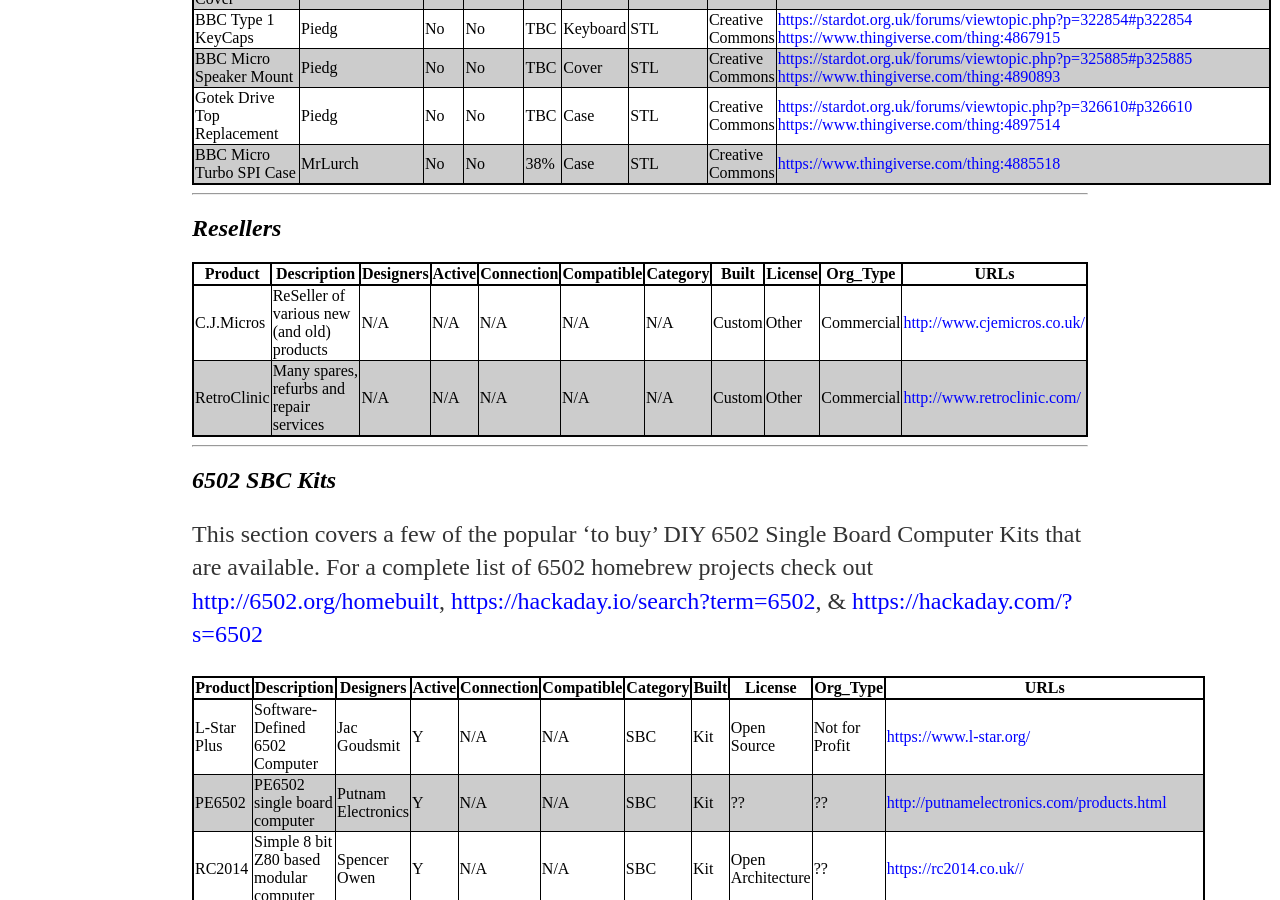
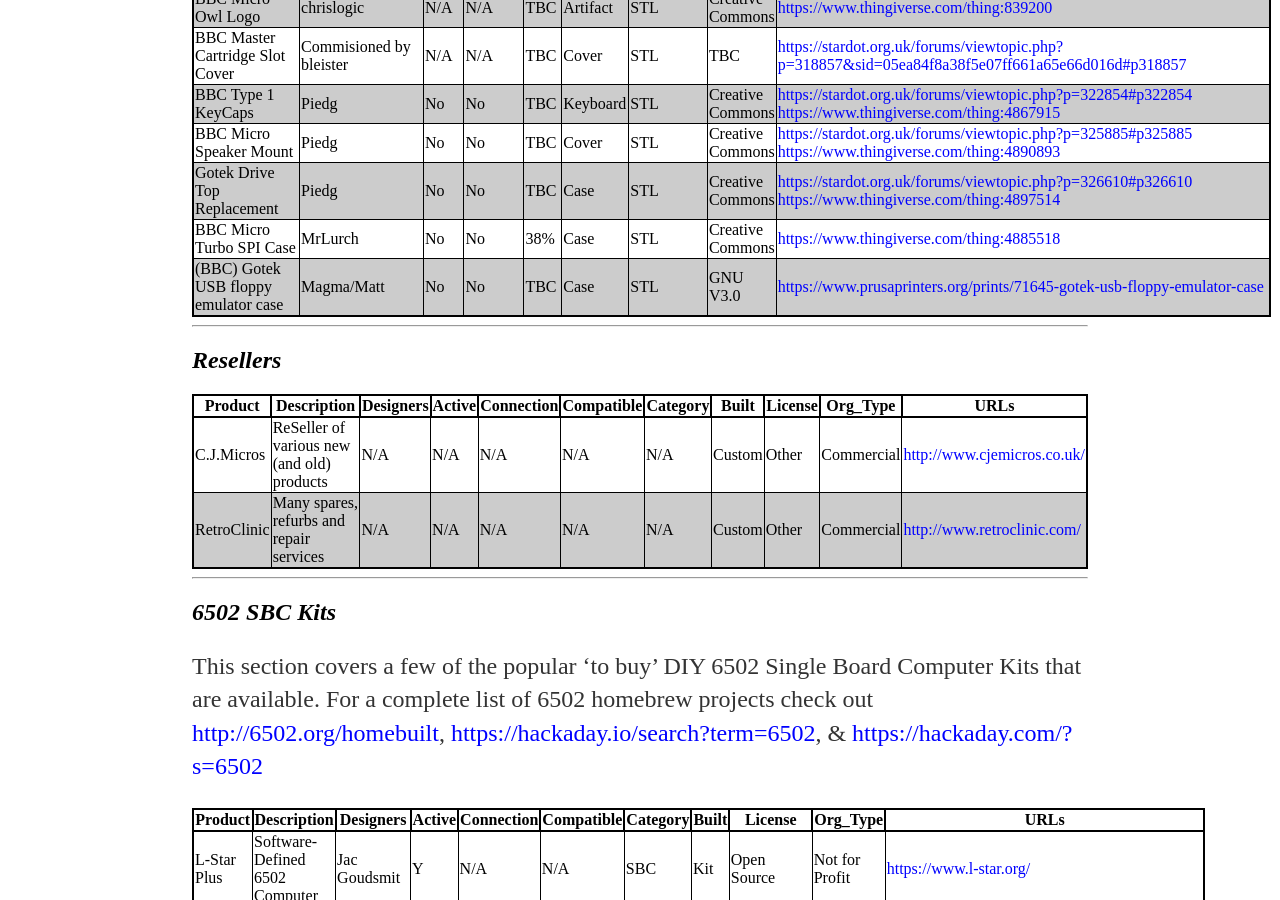
Before and after one commit to elminster/elminster.github.io, a Jekyll site: the page built from hardware.md, in a window 1280 px wide and 900 px high, scrolled down 11748 px. Built offline with Jekyll 4.4.1, drawn with Linux system fonts in a browser that asks for light colours; some of the changed text lies outside the part shown.

Commit message:
Gotek 3dprint case,  Monster Joystick Case Remix

```diff
--- a/hardware.md
+++ b/hardware.md
@@ -226,6 +226,7 @@
 |---------------------|-----------|--------|------------|------------|----------|-------|---------|------|
 PiTubeDirect Case | aerobaticant | N/A | Yes | 10-20% | Case | STL | Creative Commons | <https://www.thingiverse.com/thing:4131308> |
 Joystick Adapter Case for Monster Joystick adapter | Tom_DD | N/A | N/A | TBC | Case | STL | Creative Commons | <https://www.thingiverse.com/thing:3320298> |
+BBC Micro Joystick Adapter Case (REMIX) | Pledg | N/A | N/A | TBC | Case | STL | Creative Commons | https://www.thingiverse.com/thing:4917665 |
 3.5" Drive Bay Gotek Floppy Emulator Bracket |Tom_DD | N/A | N/A | TBC | Drive Bracket | STL | Creative Commons | <https://www.thingiverse.com/thing:3387674> |
 Acorn Electron Transformer Box | DigitalDunc | N/A | N/A | TBC | Case | STL | Creative Commons | <https://www.thingiverse.com/thing:3563581> |
 Acorn Electron Edge Connector Cover | DigitalDunc | No | No | TBC | Cover | STL/FCStd | Creative Commons | <https://www.thingiverse.com/thing:3561356> |
@@ -244,6 +245,7 @@
 BBC Micro Speaker Mount | Piedg | No | No | TBC | Cover | STL | Creative Commons | <https://stardot.org.uk/forums/viewtopic.php?p=325885#p325885> <https://www.thingiverse.com/thing:4890893>|
 Gotek Drive Top Replacement | Piedg | No | No | TBC | Case | STL | Creative Commons | <https://stardot.org.uk/forums/viewtopic.php?p=326610#p326610> <https://www.thingiverse.com/thing:4897514>|
 BBC Micro Turbo SPI Case | MrLurch | No | No | 38% | Case | STL | Creative Commons | <https://www.thingiverse.com/thing:4885518>|
+ (BBC) Gotek USB floppy emulator case  | Magma/Matt | No | No | TBC | Case | STL | GNU V3.0 | <https://www.prusaprinters.org/prints/71645-gotek-usb-floppy-emulator-case>|
 
 
 ***
```
